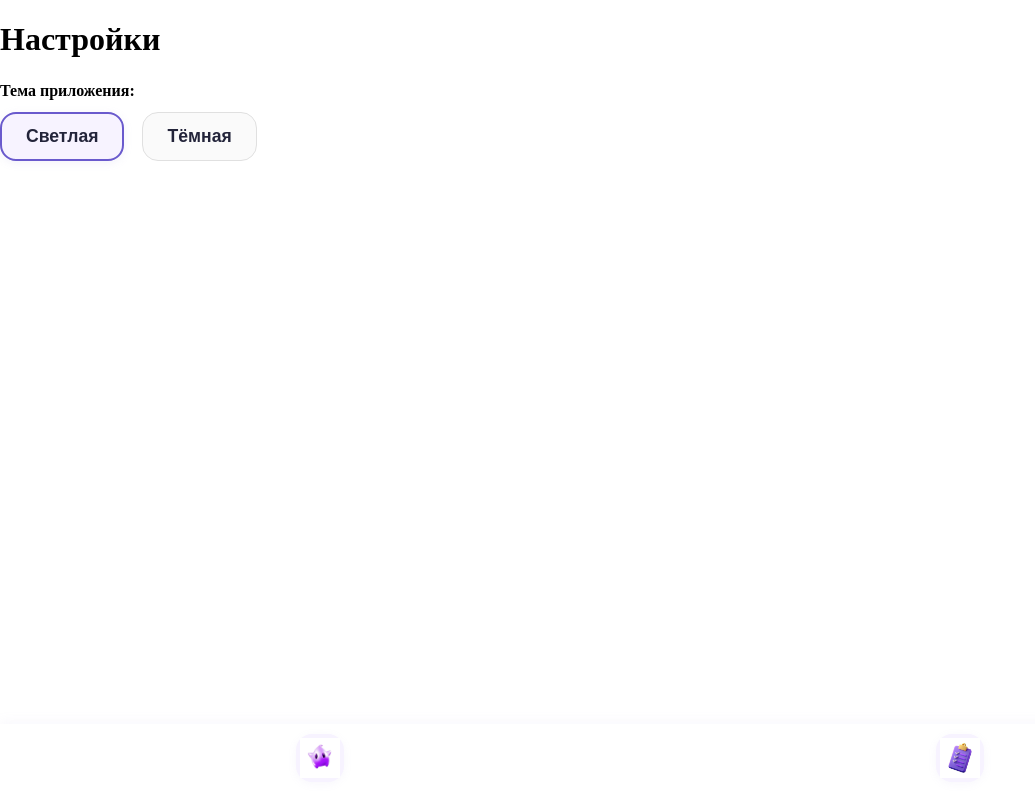
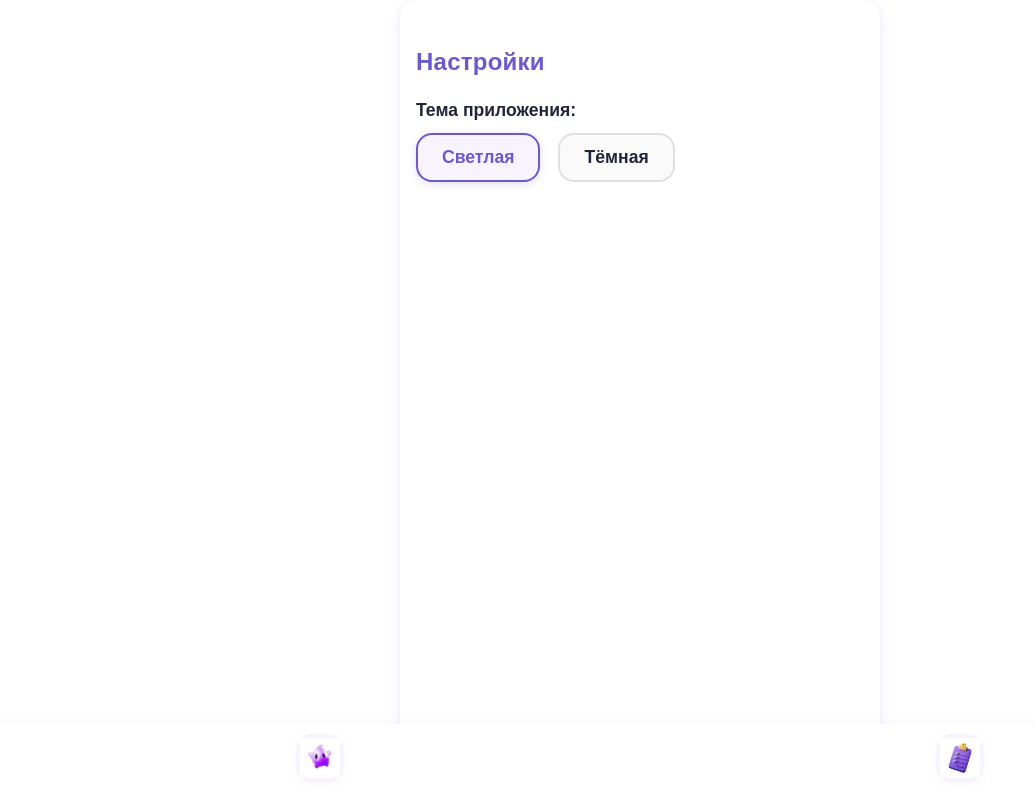
Before and after one commit to TOR2077/ZdorovoPopovich, a React (Create React App) app: page /settings in a window 1280 px wide. Shown: the whole page, without its empty margins (0-1035 px from the left). Built offline with nearby package versions, Linux system fonts and the light colour scheme; sample sign-in values are in the browser's storage.

Commit message:
dark theme

```diff
--- a/src/pages/Settings.css
+++ b/src/pages/Settings.css
@@ -1,18 +1,76 @@
+:root {
+  /* Светлая тема (по умолчанию) */
+  --bg-color: #ffffff;
+  --text-color: #23243a;
+  --accent-color: #6a5acd;
+  --border-color: #e0e0e0;
+  --button-bg: #fafafa;
+  --button-selected-bg: #f7f3ff;
+}
+
+[data-theme="dark"] {
+  --bg-color: #23243a;
+  --text-color: #ffffff;
+  --accent-color: #b6ff2b;
+  --border-color: #444;
+  --button-bg: #2a2b45;
+  --button-selected-bg: #3a3b55;
+}
+
 .settings-container {
   max-width: 480px;
   margin: 0 auto;
   padding: 32px 16px 90px 16px;
-  background: #fff;
+  background: var(--bg-color);
   border-radius: 18px;
-  box-shadow: 0 2px 12px #a49ad622;
+  box-shadow: 0 2px 12px rgba(164,154,214,0.22);
   font-size: 1.1rem;
-  color: #23243a;
+  color: var(--text-color);
   min-height: 100vh;
   box-sizing: border-box;
   position: relative;
+  font-family: 'Arial Rounded MT Bold', Arial, sans-serif;
+  transition: background-color 0.3s, color 0.3s;
 }
+
 .settings-container h1 {
-  color: #6a5acd;
+  color: var(--accent-color);
   margin-bottom: 18px;
-  font-size: 2rem;
+  font-size: 1.5rem;
+  font-weight: 700;
+  letter-spacing: 0.01em;
 }
+
+.theme-btn {
+  padding: 12px 24px;
+  border-radius: 16px;
+  border: 2px solid var(--border-color);
+  background: var(--button-bg);
+  color: var(--text-color);
+  font-weight: 600;
+  cursor: pointer;
+  font-size: 1.1rem;
+  transition: all 0.18s;
+  outline: none;
+}
+
+.theme-btn.selected {
+  border: 2px solid var(--accent-color);
+  background: var(--button-selected-bg);
+  color: var(--accent-color);
+  box-shadow: 0 2px 8px rgba(106, 90, 205, 0.2);
+}
+
+@media (max-width: 500px) {
+  .settings-container {
+    padding: 18px 4vw 80px 4vw;
+    font-size: 1rem;
+  }
+  .settings-container h1 {
+    font-size: 1.1rem;
+  }
+  .theme-btn {
+    padding: 10px 12px;
+    font-size: 1rem;
+  }
+}
--- a/src/pages/Settings.jsx
+++ b/src/pages/Settings.jsx
@@ -1,5 +1,6 @@
 import React, { useState, useEffect } from 'react';
 import BottomNav from '../components/BottomNav';
+import './Settings.css';
 
 const THEMES = [
   { key: 'light', label: 'Светлая' },
@@ -7,11 +8,11 @@ const THEMES = [
 ];
 
 export default function Settings() {
-  const [theme, setTheme] = useState(() => localStorage.getItem('theme') || 'light');
+  const [theme, setTheme] = useState(() => sessionStorage.getItem('theme') || 'light');
 
   useEffect(() => {
     document.body.setAttribute('data-theme', theme);
-    localStorage.setItem('theme', theme);
+    sessionStorage.setItem('theme', theme);
   }, [theme]);
 
   return (
@@ -24,18 +25,7 @@ export default function Settings() {
             <button
               key={t.key}
               onClick={() => setTheme(t.key)}
-              style={{
-                padding: '12px 24px',
-                borderRadius: 16,
-                border: theme === t.key ? '2px solid #6a5acd' : '1.5px solid #e0e0e0',
-                background: theme === t.key ? '#f7f3ff' : '#fafafa',
-                color: '#23243a',
-                fontWeight: 600,
-                cursor: 'pointer',
-                fontSize: '1.1rem',
-                boxShadow: theme === t.key ? '0 2px 8px #a49ad622' : 'none',
-                outline: 'none',
-              }}
+              className={`theme-btn ${theme === t.key ? 'selected' : ''}`}
             >
               {t.label}
             </button>
```
Also changed, not shown: src/index.css (added, +35 -0 lines).
